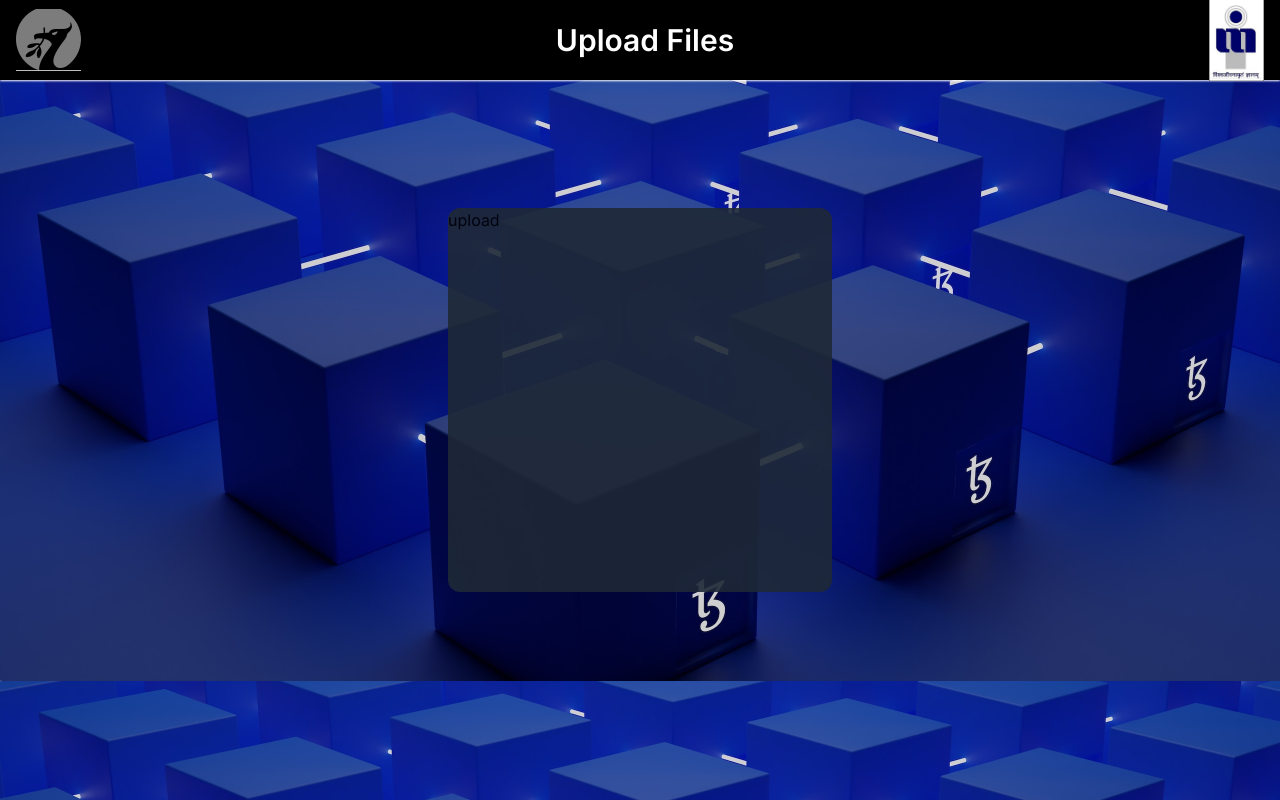
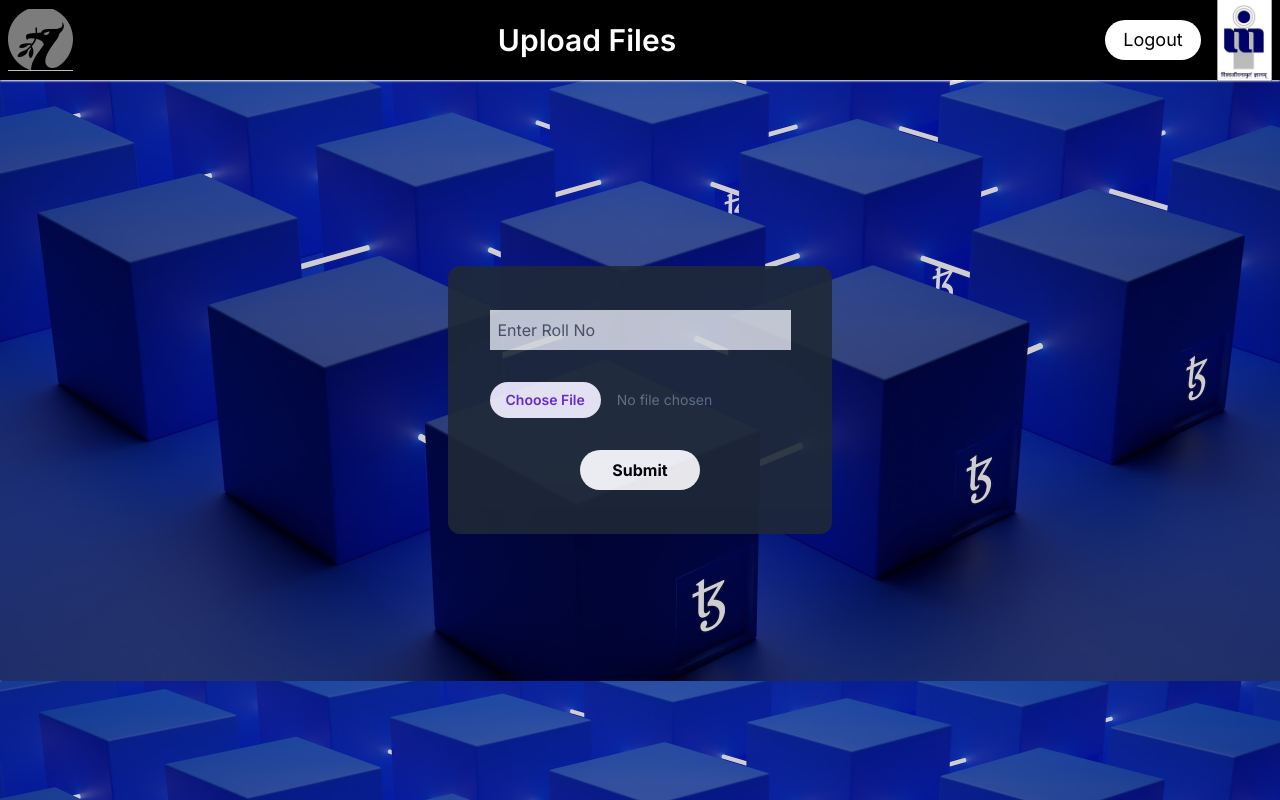
Before and after one commit to DegChain/Degchain-Frontend, a Next.js app: page /admin/upload in a window 1280 px wide. Built offline with nearby package versions, Linux system fonts and the light colour scheme.

Commit message:
added upload ,view

```diff
--- a/app/admin/page.tsx
+++ b/app/admin/page.tsx
@@ -5,7 +5,7 @@ import Link from "next/link";
 export default function Admin() {
   return (
     <div>
-      <nav className='flex flex-row justify-between bg-black px-4 w-full h-20 items-center fixed shadow-sm
+      <nav className='flex flex-row justify-between bg-black px-2 w-full h-20 items-center fixed shadow-sm
     shadow-white'>
 
         <Link href="/admin">
@@ -15,7 +15,10 @@ export default function Admin() {
           <h1 className='text-white text-xl sm:text-3xl font-semibold px-3'>Admins Dashboard</h1>
         </div>
 
+        <div className="flex flex-row gap-3 items-center">
+        <Link href="/"><button className='bg-white sm:text-lg sm:w-24 h-8 phone:h-10 px-2 phone:px-3 rounded-full m-1' >Logout</button>  </Link>
         <Image src="/images/college.png" alt="logo" width={55} height={55} />
+        </div>
 
       </nav>
 
--- a/app/admin/upload/page.tsx
+++ b/app/admin/upload/page.tsx
@@ -5,33 +5,55 @@ import Link from "next/link";
 export default function Upload() {
   return (
     <div>
-      <nav className='flex flex-row justify-between bg-black px-4 w-full h-20 items-center fixed shadow-sm
-    shadow-white'>
-
+      <nav
+        className="flex flex-row justify-between bg-black px-2 w-full h-20 items-center fixed shadow-sm
+    shadow-white"
+      >
         <Link href="/admin">
           <Image src="/images/logo.png" alt="logo" width={65} height={65} />
         </Link>
 
-        <div className='px-2 phone:px-5 flex flex-row justify-start items-center'>
-          <h1 className='text-white text-xl sm:text-3xl font-semibold px-3'>Upload Files</h1>
+        <div className="px-2 phone:px-5 flex flex-row justify-start items-center">
+          <h1 className="text-white text-xl sm:text-3xl font-semibold px-3">
+            Upload Files
+          </h1>
         </div>
-
+        <div className="flex flex-row gap-3 items-center">
+        <Link href="/"><button className='bg-white sm:text-lg sm:w-24 h-8 phone:h-10 px-2 phone:px-3 rounded-full m-1' >Logout</button>  </Link>
         <Image src="/images/college.png" alt="logo" width={55} height={55} />
+        </div>
 
       </nav>
       <div
         className="bg-cover w-full h-screen flex flex-row justify-center items-center"
         style={{ background: 'url("/images/background.png")' }}
       >
+        <div
+          className="container p-3 h-fit w-4/5 sm:w-96 flex flex-row justify-center items-center bg-gray-800 opacity-90 text-black  rounded-xl"
+        >
+          <form className="h-full flex flex-col justify-evenly my-8 items-center gap-8">
+            <input
+              className="bg-gray-300 p-2 w-full text-black placeholder:text-gray-600"
+              type="text"
+              placeholder="Enter Roll No"
+              name="roll no"
+            />
+            <input
+              type="file"
+              id="file"
+              name="file"
+              className="block w-4/5 text-sm text-slate-500 file:mr-4 file:py-2 file:px-4
+              file:rounded-full file:border-0 file:text-sm file:font-semibold file:bg-violet-50 file:text-violet-700
+              hover:file:bg-violet-100 hover:cursor-pointer place-self-start
+    "
+            />
+            <button className='bg-white w-2/5 font-bold py-2 px-4 rounded-full text-black '>
+              Submit
+            </button>
 
-        <div className="container w-96 h-96 bg-gray-800 opacity-90 text-black flex
-      flex-col item-center gap-5 rounded-xl">
-
-          <h1>upload</h1>
-
+          </form>
         </div>
       </div>
     </div>
-
-  )
+  );
 }
--- a/app/admin/view/page.tsx
+++ b/app/admin/view/page.tsx
@@ -5,7 +5,7 @@ import Link from "next/link";
 export default function View() {
   return (
     <div>
-    <nav className='flex flex-row justify-between bg-black px-4 w-full h-20 items-center fixed shadow-sm
+    <nav className='flex flex-row justify-between bg-black px-2 w-full h-20 items-center fixed shadow-sm
     shadow-white'>
 
     <Link href="/admin">
@@ -17,18 +17,32 @@ export default function View() {
       <h1 className='text-white text-xl sm:text-3xl font-semibold px-3'>View Files</h1>
     </div>
 
-    <Image src="/images/college.png" alt="logo" width={55} height={55} />
+    <div className="flex flex-row gap-3 items-center">
+        <Link href="/"><button className='bg-white sm:text-lg sm:w-24 h-8 phone:h-10 px-2 phone:px-3 rounded-full m-1' >Logout</button>  </Link>
+        <Image src="/images/college.png" alt="logo" width={55} height={55} />
+        </div>
 
   </nav>
+
     <div
       className="bg-cover w-full h-screen flex flex-row justify-center items-center"
       style={{ background: 'url("/images/background.png")' }}
     >
 
-      <div className="container w-96 h-96 bg-gray-800 opacity-90 text-black flex
-      flex-col item-center gap-5 rounded-xl">
+      <div className="container p-3 h-fit w-4/5 sm:w-96 flex flex-row justify-center items-center bg-gray-800 opacity-90 text-black  rounded-xl">
 
-      <h1>view</h1>
+      <form className="h-full flex flex-col justify-evenly my-8 items-center gap-8">
+            <input
+              className="bg-gray-300 p-2 w-full text-black placeholder:text-gray-600"
+              type="text"
+              placeholder="Enter Roll No"
+              name="roll no"
+            />
+            <button className='bg-white w-2/5 font-bold py-2 px-4 rounded-full text-black '>
+              Submit
+            </button>
+
+          </form>
 
       </div>
     </div>
--- a/app/login/page.tsx
+++ b/app/login/page.tsx
@@ -20,7 +20,7 @@ export default function Login() {
         <hr className="text-white w-full  " />
         <form className="flex flex-col items-center gap-3" action="">
           <input
-            className="bg-slate-200 p-2 w-4/5 text-black"
+            className="bg-slate-200 p-2 w-4/5 text-black placeholder:text-gray-600"
             type="text"
             placeholder="Private Key"
             name="key"
--- a/app/register/page.tsx
+++ b/app/register/page.tsx
@@ -44,13 +44,13 @@ export default function Register() {
           user &&
           <form className="flex flex-col items-center gap-3" action="">
             <input
-              className="bg-slate-200 p-2 w-4/5 text-black"
+              className="bg-slate-200 p-2 w-4/5 text-black placeholder:text-gray-600"
               type="text"
               placeholder="Roll No"
               name="rollno"
             />
             <input
-              className="bg-slate-200 p-2 w-4/5 text-black "
+              className="bg-slate-200 p-2 w-4/5 text-black  "
               type="Date"
               placeholder="Date of Birth"
               name="dob"
@@ -71,13 +71,13 @@ export default function Register() {
           admin &&
           <form className="flex flex-col items-center gap-3" action="">
             <input
-              className="bg-slate-200 p-2 w-4/5 text-black"
+              className="bg-slate-200 p-2 w-4/5 text-black placeholder:text-gray-600"
               type="text"
               placeholder="Email Id"
               name="email"
             />
             <input
-              className="bg-slate-200 p-2 w-4/5 text-black "
+              className="bg-slate-200 p-2 w-4/5 text-black placeholder:text-gray-600 "
               type="password"
               placeholder="Password"
               name="password"
```
